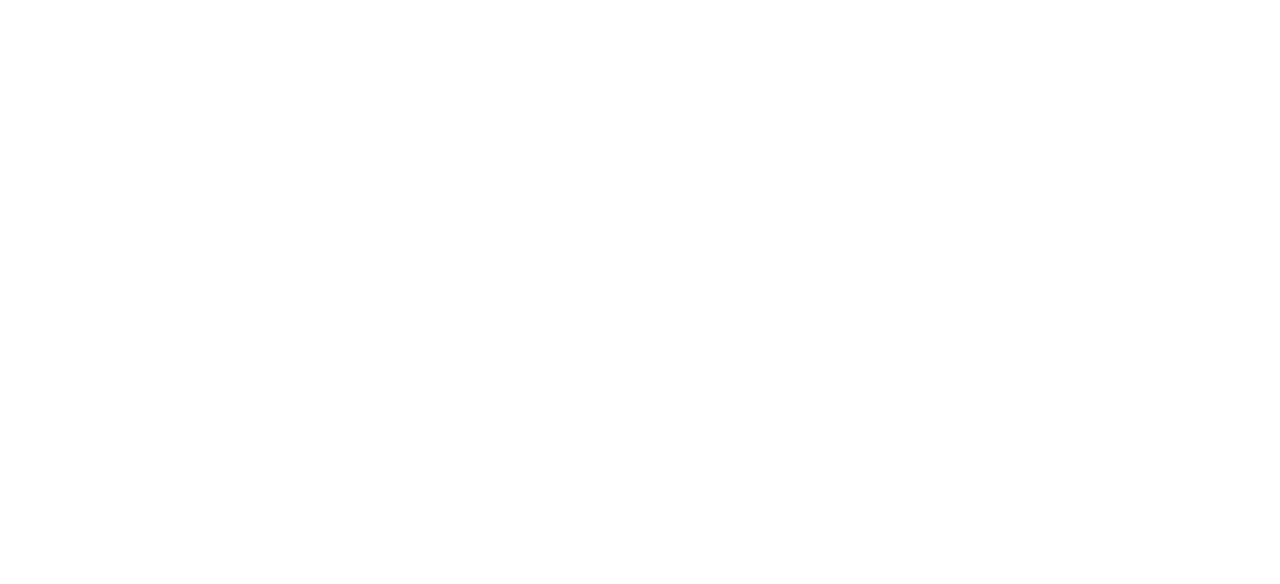
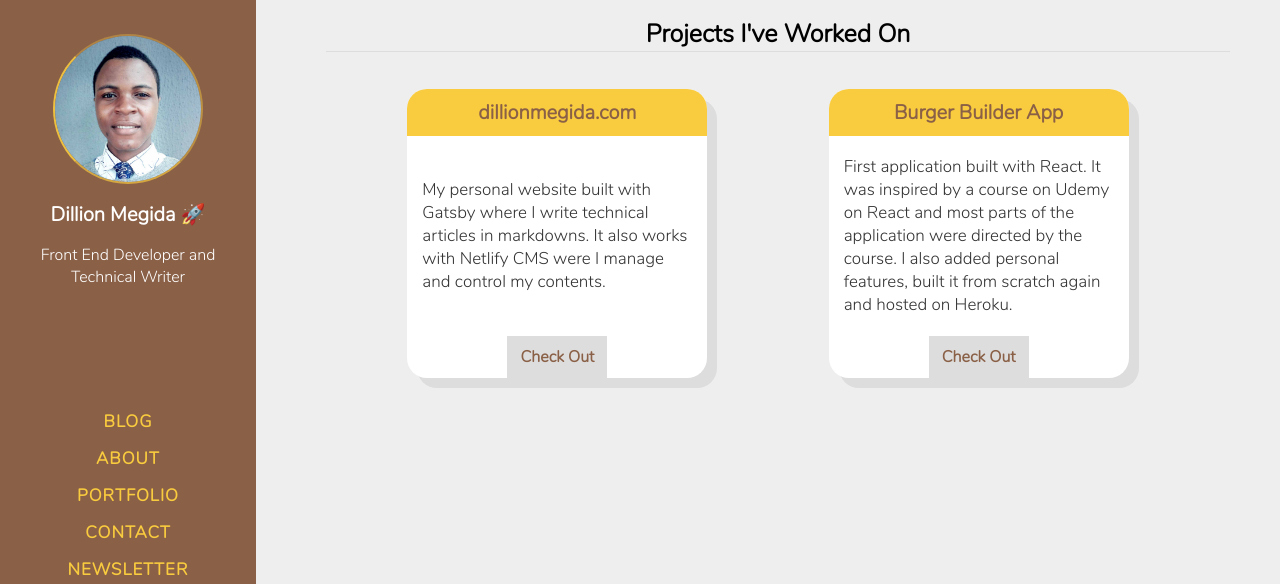
Before and after one commit to dillionmegida/thewebfor5, a Gatsby site: page /portfolio in a window 1280 px wide. Before the commit this address had no page. Shown: the top 584 px of the page. Built offline with nearby package versions, Linux system fonts and the light colour scheme; Gatsby itself is replaced by a stand-in of ours.

Commit message:
Removed sticky property, added Portfolio

```diff
--- a/src/components/Nav/NavLinks.js
+++ b/src/components/Nav/NavLinks.js
@@ -6,6 +6,7 @@
     <React.Fragment>
         <NavLink href='/' title="Dillion Megida's Blog" nav='blog'/>
         <NavLink href='/about' title="About Me" nav='about'/>
+        <NavLink href='/portfolio' title="My Portfolio" nav='portfolio'/>
         <NavLink href='/contact' title="Contact Me" nav='contact'/>
         <a className={Styles.A} href='https://tinyletter.com/dillionmegida' title="Newsletter - Dillion's Blog">
             NEWSLETTER
--- a/src/components/common/Dp.js
+++ b/src/components/common/Dp.js
@@ -2,8 +2,8 @@
 
 let dp = props => (
     <div className={props.imgDivClass}>
-        {/* <img style={{objectFit: 'cover', width: '100%'}} src={require('../../img/deee.jpeg')} alt='Dillion Megida' /> */}
-        <img alt='Dillion Megida' style={{objectFit: 'cover', width: '100%'}} src='https://res.cloudinary.com/dillionmegida/image/upload/v1567211823/images/website/deee.jpg' alt='Dillion Megida' />
+        <img style={{objectFit: 'cover', width: '100%'}} src={require('../../img/deee.jpeg')} alt='Dillion Megida' />
+        {/* <img alt='Dillion Megida' style={{objectFit: 'cover', width: '100%'}} src='https://res.cloudinary.com/dillionmegida/image/upload/v1567211823/images/website/deee.jpg' alt='Dillion Megida' /> */}
     </div>
 )
 
--- /dev/null
+++ b/src/pages/portfolio.js
@@ -0,0 +1,45 @@
+import React from 'react';
+import Layout from '../components/Layout/Layout';
+import Styles from '../styles/Portfolio.module.css';
+
+const PortfolioList = [
+    {
+        title: 'dillionmegida.com',
+        desc: 'My personal website built with Gatsby where I write technical articles in markdowns. It also works with Netlify CMS were I manage and control my contents.',
+        link: 'https://dillionmegida.com'
+    },
+    {
+        title: 'Burger Builder App',
+        desc: 'First application built with React. It was inspired by a course on Udemy on React and most parts of the application were directed by the course. I also added personal features, built it from scratch again and hosted on Heroku.',
+        link: 'https://deee-burger-app.herokuapp.com/'
+    }
+
+];
+
+let Portfolio = () => {
+    return(
+        <Layout
+            PageTitle='Portfolio - Dillion Megida'
+            PageDescription="Dillion Megida's Portfolio"
+            PageKeywords="Dillion Megida's Portfolio"
+            TwitterCardTtitle='Dillion Megida'
+        >
+            <main className={Styles.PortfolioSection}>
+                <h1>Projects I've Worked On</h1>
+                {
+                    PortfolioList.map(p => (
+                        <div className={Styles.Project}>
+                            <p className={Styles.PTitle}>{p.title}</p>
+                            <div className={Styles.Desc}>
+                                <p className={Styles.PDesc}>{p.desc}</p>
+                            </div>
+                            <a className={Styles.CheckOut} href={p.link} target='_blank' title={`${p.title} Link`}>Check Out</a>
+                        </div>
+                    ))
+                }
+            </main>
+        </Layout>
+ )
+}
+
+export default Portfolio;
--- a/src/styles/Mainleft.module.css
+++ b/src/styles/Mainleft.module.css
@@ -6,9 +6,9 @@
     align-items: center;
     justify-content: space-around;
     display: flex;
-    position: sticky;
+    position: fixed;
     top: 0;
-    height: 100vh;
+    min-height: 100vh;
     padding: 0 10px;
     color: white;
 }
@@ -51,6 +51,7 @@
     flex-direction: column;
     align-items: center;
     width: 150px;
+    margin: 30px 0 0;
 }
 
 @media (max-width: 900px) {
--- a/src/styles/Mainright.module.css
+++ b/src/styles/Mainright.module.css
@@ -4,6 +4,7 @@
     background-color: #eee;
     text-align: left;
     min-height: 100%;
+    margin-left: 20%;
 
 }
 
@@ -12,5 +13,6 @@
       width: 100%;
       margin-top: 70px;
       padding: 0 10px;
+      margin-left: 0;
     }
 }
--- /dev/null
+++ b/src/styles/Portfolio.module.css
@@ -0,0 +1,77 @@
+.PortfolioSection {
+    width: 100%;
+    display: flex;
+    flex-wrap: wrap;
+    justify-content: space-evenly;
+}
+.PortfolioSection h1 {
+    width: 100%;
+    font-size: 25px;
+    margin-left: 20px;
+    text-align: center;
+    border-bottom: 1px solid #ddd;
+}
+.Project {
+    background-color: white;
+    width: 300px;
+    /* min-height: 300px; */
+    border-radius: 20px;
+    box-shadow: 10px 10px 0 #ddd;
+    margin: 20px;
+    display: flex;
+    flex-flow: column;
+    align-items: center;
+    margin-bottom: 30px;
+}
+.Project:hover, .Project:focus {
+    box-shadow: none;
+}
+.PTitle {
+    width: 100%;
+    padding: 10px;
+    background-color: var(--mainColor2);
+    text-align: center;
+    font-size: 20px;
+    color: var(--mainColor1);
+    font-weight: bold;
+    margin: 0;
+    border-top-right-radius: 20px;
+    border-top-left-radius: 20px;
+}
+.Project:hover .CheckOut, .Project:focus .CheckOut {
+    background-color: var(--mainColor2);
+}
+.PDesc {
+    min-height: 200px;
+    margin: 0;
+    font-size: 17px;
+    padding: 15px;
+    color: #333;
+    display: flex;
+    align-items: center;
+}
+.CheckOut {
+    width: 100px;
+    background-color: #ddd;
+    color: var(--mainColor1);
+    padding: 10px;
+    text-align: center;
+    font-weight: bold;
+}
+.CheckOut:hover {
+    color: white;
+}
+
+@media only screen and (max-width: 700px) {
+    .Project {
+        width: 250px;
+        margin: 10px;
+    }
+}
+
+@media only screen and (max-width: 570px) {
+    .Project {
+        width: 75%;
+        margin: 20px;
+    }
+}
```
